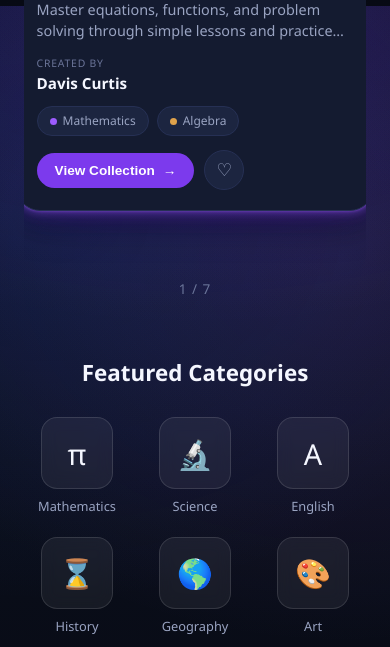
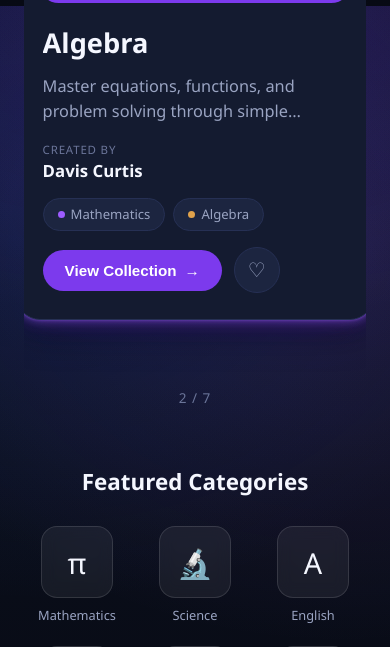
Before and after one commit to sndrdjss/Study-Bunny, a PHP site: page /html/explore.html in a window 390 px wide. Shown: the part 838-1485 px from the top of the page. Run offline with PHP 8.4, Linux system fonts and the light colour scheme.

Commit message:
On the Explore page, I enlarged the hero title and subtitle, moved the card deck closer to the search bar, and made the deck cards bigger with all their inner content scaling proportionally. I turned the decorative arrows into working carousel buttons that loop through all 7 decks (with keyboard support and a live indicator), gave them a lighter style in light mode, fixed the deck so it shows the correct overlapping layout the moment the page loads, and made the looping seamless so every card keeps the same clean overlap in both directions.

```diff
--- a/css/explore.css
+++ b/css/explore.css
@@ -272,10 +272,10 @@ a {
        and fade freely above and below instead of being cut off. */
     overflow-x: clip;
     overflow-y: visible;
-    padding: 60px 0;             /* vertical room so the glow haze fades fully */
+    padding: 24px 0 60px;        /* less top gap to the search bar; keep bottom glow room */
 }
 
-/* Decorative arrows (non-interactive) */
+/* Interactive carousel arrows */
 .carousel-arrow {
     position: absolute;
     top: 50%;
@@ -302,13 +319,13 @@ a {
    ========================================================= */
 .card {
     /* Fixed dimensions: description length must never change these */
-    width: 520px;
-    height: 300px;
+    width: 640px;
+    height: 368px;
     flex-shrink: 0;
     position: relative;          /* stacking context for the glow layer */
     display: flex;
-    gap: 20px;
-    padding: 20px;
+    gap: 24px;
+    padding: 26px;
     background-color: var(--surface);
     border: 1px solid var(--border);
     border-radius: var(--radius-lg);
@@ -390,7 +412,7 @@ a {
 }
 
 .card-title {
-    font-size: 1.4rem;
+    font-size: 1.7rem;
     font-weight: 700;
     white-space: nowrap;
     overflow: hidden;
@@ -398,8 +420,8 @@ a {
 }
 
 .card-desc {
-    margin-top: 8px;
-    font-size: 0.9rem;
+    margin-top: 10px;
+    font-size: 1.02rem;
     color: var(--text-muted);
     /* Clamp to 2 lines so long descriptions never resize the card */
     display: -webkit-box;
@@ -410,26 +432,26 @@ a {
 }
 
 .card-author {
-    margin-top: 14px;
+    margin-top: 18px;
     display: flex;
     flex-direction: column;
 }
 
 .card-created {
-    font-size: 0.65rem;
+    font-size: 0.72rem;
     letter-spacing: 0.8px;
     color: var(--text-dim);
     text-transform: uppercase;
 }
 
 .card-name {
-    font-size: 0.95rem;
+    font-size: 1.05rem;
     font-weight: 600;
     color: var(--text);
 }
 
 .card-pills {
-    margin-top: 12px;
+    margin-top: 14px;
     display: flex;
     flex-wrap: wrap;
     gap: 8px;
@@ -439,8 +461,8 @@ a {
     display: inline-flex;
     align-items: center;
     gap: 6px;
-    padding: 5px 12px;
-    font-size: 0.75rem;
+    padding: 6px 14px;
+    font-size: 0.82rem;
     font-weight: 500;
     border-radius: var(--radius-pill);
     background-color: var(--surface-2);
@@ -465,16 +487,16 @@ a {
     margin-top: auto;            /* push to bottom */
     display: flex;
     align-items: center;
-    gap: 10px;
-    padding-top: 14px;
+    gap: 12px;
+    padding-top: 16px;
 }
 
 .btn-collection {
     display: inline-flex;
     align-items: center;
     gap: 8px;
-    padding: 10px 18px;
-    font-size: 0.85rem;
+    padding: 12px 22px;
+    font-size: 0.95rem;
     font-weight: 600;
     color: #fff;
     background-color: var(--purple);
@@ -491,9 +513,9 @@ a {
 .btn-heart {
     display: grid;
     place-items: center;
-    width: 40px;
-    height: 40px;
-    font-size: 1.1rem;
+    width: 46px;
+    height: 46px;
+    font-size: 1.25rem;
     color: var(--text-muted);
     background-color: var(--surface-2);
     border: 1px solid var(--border);
@@ -609,12 +631,12 @@ a {
     .card {
         width: 92vw;
         height: auto;
-        min-height: 300px;
+        min-height: 360px;
         flex-direction: column;
     }
     .card-image {
         width: 100%;
-        height: 180px;
+        height: 200px;
     }
     .carousel-arrow {
         display: none;
--- a/css/theme.css
+++ b/css/theme.css
@@ -248,3 +248,16 @@ body,
     border-color: var(--border);
     box-shadow: inset 0 1px 2px rgba(90, 104, 150, 0.12);
 }
+
+/* Explore page — carousel arrows lighter in light mode */
+[data-theme="light"] .carousel-arrow {
+    background-color: rgba(255, 255, 255, 0.9);
+    border-color: var(--border);
+    color: var(--purple);
+    box-shadow: 0 4px 12px rgba(90, 104, 150, 0.18);
+}
+
+[data-theme="light"] .carousel-arrow:hover {
+    background-color: var(--purple);
+    color: #ffffff;
+}
--- a/html/explore.html
+++ b/html/explore.html
@@ -13,8 +13,8 @@
         } catch (e) {}
       })();
     </script>
-    <link rel="stylesheet" href="../css/explore.css">
-    <link rel="stylesheet" href="../css/theme.css?v=2">
+    <link rel="stylesheet" href="../css/explore.css?v=2">
+    <link rel="stylesheet" href="../css/theme.css?v=3">
 </head>
 <body>
 
@@ -32,8 +32,6 @@
         </nav>
 
         <div class="nav-right">
-            <span class="avatar" aria-hidden="true">JD</span>
-            <span class="username">Jane Doe</span>
             <label class="theme-switch" title="Toggle light / dark mode">
                 <input type="checkbox" role="switch" aria-label="Toggle light or dark mode" />
                 <span class="track">
@@ -45,6 +43,8 @@
                     </span>
                 </span>
             </label>
+            <span class="avatar" aria-hidden="true">JD</span>
+            <span class="username">Jane Doe</span>
         </div>
     </header>
 
@@ -74,11 +74,13 @@
 
         <!-- ============================ CARD DECK / CAROUSEL ============================ -->
         <section class="carousel" aria-label="Featured learning decks">
-            <span class="carousel-arrow carousel-arrow--prev" aria-hidden="true">&#8249;</span>
+            <button type="button" class="carousel-arrow carousel-arrow--prev" aria-label="Previous deck">&#8249;</button>
 
             <div class="deck">
-                <!-- CARD 1 (prev / peeking) -->
-                <article class="card card--side">
+                <!-- All 7 decks live here; JS assigns prev/active/next positions.
+                     Initial classes below match the JS start index so the first
+                     paint already shows the correct prev/active/next overlap. -->
+                <article class="card card--side card--side-prev">
                     <div class="card-image">
                         <img src="https://i.pinimg.com/1200x/2e/2b/58/2e2b58e005e91f684ad7f5f69ff2fd65.jpg" alt="">
                     </div>
@@ -100,7 +102,6 @@
                     </div>
                 </article>
 
-                <!-- CARD 2 (ACTIVE / center) -->
                 <article class="card card--active">
                     <div class="card-image">
                         <img src="https://i.pinimg.com/1200x/ae/6c/5a/ae6c5ad074182cf3d77c42eb041b12d7.jpg" alt="Algebra deck cover">
@@ -123,8 +124,7 @@
                     </div>
                 </article>
 
-                <!-- CARD 3 (next / peeking) -->
-                <article class="card card--side">
+                <article class="card card--side card--side-next">
                     <div class="card-image">
                         <img src="https://i.pinimg.com/736x/82/c3/87/82c387769f9306447c918a18fd10691d.jpg" alt="">
                     </div>
@@ -145,18 +145,8 @@
                         </div>
                     </div>
                 </article>
-            </div>
 
-            <span class="carousel-arrow carousel-arrow--next" aria-hidden="true">&#8250;</span>
-        </section>
-
-        <!-- ============================ CAROUSEL INDICATOR ============================ -->
-        <p class="carousel-indicator">1 / 7</p>
-
-        <!-- Remaining sample cards (4-7) kept in the deck data but hidden off the active view.
-             Rendered here so all 7 sample decks exist in the markup for future carousel wiring. -->
-        <div class="deck-data" hidden>
-            <article class="card">
+                <article class="card card--hidden">
                     <div class="card-image"><img src="../images/placeholders/science.svg" alt=""></div>
                     <div class="card-content">
                         <h2 class="card-title">Biology Basics</h2>
@@ -166,7 +156,8 @@
                         <div class="card-controls"><button type="button" class="btn-collection">View Collection <span aria-hidden="true">&rarr;</span></button><button type="button" class="btn-heart" aria-label="Add to favorites">&#9825;</button></div>
                     </div>
                 </article>
-            <article class="card">
+
+                <article class="card card--hidden">
                     <div class="card-image"><img src="../images/placeholders/english.svg" alt=""></div>
                     <div class="card-content">
                         <h2 class="card-title">English Grammar</h2>
@@ -176,7 +167,8 @@
                         <div class="card-controls"><button type="button" class="btn-collection">View Collection <span aria-hidden="true">&rarr;</span></button><button type="button" class="btn-heart" aria-label="Add to favorites">&#9825;</button></div>
                     </div>
                 </article>
-            <article class="card">
+
+                <article class="card card--hidden">
                     <div class="card-image"><img src="../images/placeholders/geography.svg" alt=""></div>
                     <div class="card-content">
                         <h2 class="card-title">Physical Geography</h2>
@@ -186,7 +178,8 @@
                         <div class="card-controls"><button type="button" class="btn-collection">View Collection <span aria-hidden="true">&rarr;</span></button><button type="button" class="btn-heart" aria-label="Add to favorites">&#9825;</button></div>
                     </div>
                 </article>
-            <article class="card">
+
+                <article class="card card--hidden">
                     <div class="card-image"><img src="../images/placeholders/art.svg" alt=""></div>
                     <div class="card-content">
                         <h2 class="card-title">Digital Art</h2>
@@ -197,6 +190,12 @@
                     </div>
                 </article>
             </div>
+
+            <button type="button" class="carousel-arrow carousel-arrow--next" aria-label="Next deck">&#8250;</button>
+        </section>
+
+        <!-- ============================ CAROUSEL INDICATOR ============================ -->
+        <p class="carousel-indicator"><span class="carousel-current">1</span> / <span class="carousel-total">7</span></p>
 
         <!-- ============================ FEATURED CATEGORIES ============================ -->
         <section class="featured">
@@ -236,5 +235,6 @@
     </main>
 
     <script src="../js/theme-toggle.js"></script>
+    <script src="../js/explore-carousel.js?v=3"></script>
 </body>
 </html>
--- a/html/library.html
+++ b/html/library.html
@@ -14,7 +14,7 @@
       })();
     </script>
     <link rel="stylesheet" href="../css/library.css">
-    <link rel="stylesheet" href="../css/theme.css?v=2">
+    <link rel="stylesheet" href="../css/theme.css?v=3">
 </head>
 <body>
 
@@ -32,8 +32,6 @@
         </nav>
 
         <div class="nav-right">
-            <span class="avatar" aria-hidden="true">JD</span>
-            <span class="username">Jane Doe</span>
             <label class="theme-switch" title="Toggle light / dark mode">
                 <input type="checkbox" role="switch" aria-label="Toggle light or dark mode" />
                 <span class="track">
@@ -45,6 +43,8 @@
                     </span>
                 </span>
             </label>
+            <span class="avatar" aria-hidden="true">JD</span>
+            <span class="username">Jane Doe</span>
         </div>
     </header>
 
--- a/html/progress.html
+++ b/html/progress.html
@@ -14,7 +14,7 @@
       })();
     </script>
     <link rel="stylesheet" href="../css/progress.css">
-    <link rel="stylesheet" href="../css/theme.css?v=2">
+    <link rel="stylesheet" href="../css/theme.css?v=3">
 </head>
 <body>
 
@@ -32,8 +32,6 @@
         </nav>
 
         <div class="nav-right">
-            <span class="avatar" aria-hidden="true">JD</span>
-            <span class="username">Jane Doe</span>
             <label class="theme-switch" title="Toggle light / dark mode">
                 <input type="checkbox" role="switch" aria-label="Toggle light or dark mode" />
                 <span class="track">
@@ -45,6 +43,8 @@
                     </span>
                 </span>
             </label>
+            <span class="avatar" aria-hidden="true">JD</span>
+            <span class="username">Jane Doe</span>
         </div>
     </header>
 
```
Also changed, not shown: other parts of css/explore.css (+33 -11 lines), create.php (+4 -4 lines), css/create.css (+1 -11 lines), js/explore-carousel.js (added, +87 -0 lines). Lines whose indentation alone changed are shown as unchanged.
